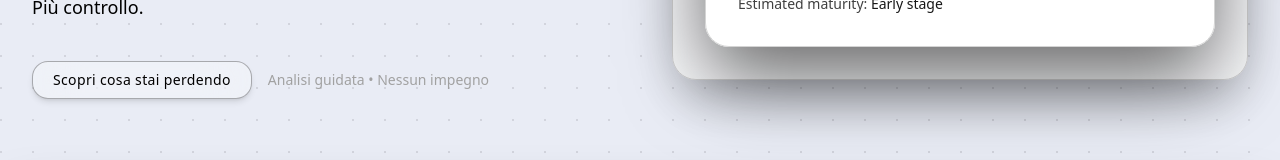
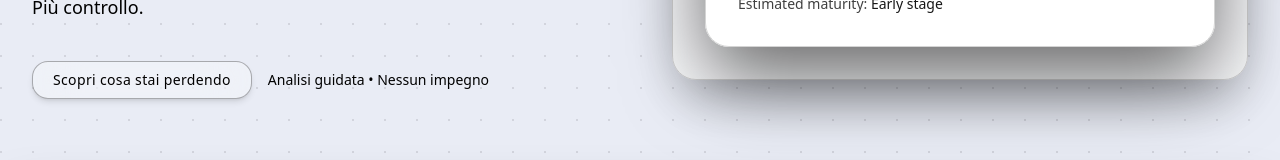
Before and after one commit to Gim2510/fe_service, a React (Vite) app: page / in a window 1280 px wide. Shown: the part 553-713 px from the top of the page. Built offline with nearby package versions, Linux system fonts and the light colour scheme; no server answers.

Commit message:
fix: minor layouts fixes

```diff
--- a/src/Components/Home/HeroSection.tsx
+++ b/src/Components/Home/HeroSection.tsx
@@ -25,7 +25,7 @@ export function HeroSection({ theme }: { theme: string }) {
             <div className="relative z-10 mx-auto max-w-7xl sm:px-8 px-4 pb-20 sm:pt-20 pt-28 sm:py-16 grid grid-cols-1 lg:grid-cols-2 gap-16 items-center">
 
                 {/* LEFT */}
-                <div className={` flex flex-col gap-10 p-6 sm:p-0 rounded-2xl sm:bg-transparent ${theme === 'dark' ? 'bg-white/10' : 'bg-white/30'} sm:backdrop-blur-none backdrop-blur-lg border sm:border-none border-white/20 shadow-xl sm:shadow-none`}>
+                <div className={` flex flex-col gap-10 p-6 sm:p-0 rounded-2xl sm:bg-transparent ${theme === 'dark' ? 'bg-white/10' : 'bg-white/20'} sm:backdrop-blur-none backdrop-blur-sm border sm:border-none border-white/20 shadow-xl sm:shadow-none`}>
                     <span
                         className={`${isDark ? "text-neutral-400" : "text-black"} font-semibold text-sm uppercase tracking-widest`}>
                         Consulenza digitale per PMI
@@ -49,7 +49,7 @@ export function HeroSection({ theme }: { theme: string }) {
                             Scopri cosa stai perdendo
                         </LiquidGlassButton>
 
-                        <span className="text-sm text-neutral-400">
+                        <span className="text-sm text-black">
                             Analisi guidata • Nessun impegno
                         </span>
                     </div>
```
